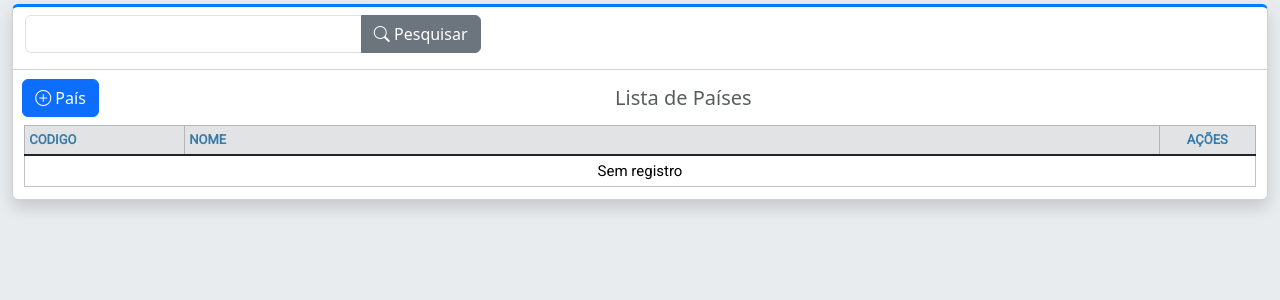
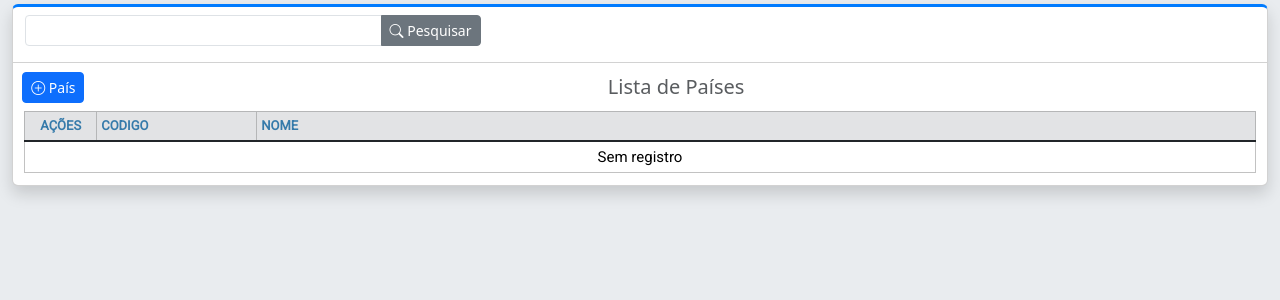
Before and after one commit to jvsjanilson/MeuFinanceiro, a Django app: page /pais/ in a window 1280 px wide. Shown: the part 65-365 px from the top of the page. Run offline with Django 4.2, Linux system fonts and the light colour scheme; the visitor is signed in with stand-in values (Sample User, id 1); data that the repository does not hold is empty.

Commit message:
feat: layout small pais

```diff
--- a/cadastro/templates/cadastro/pais/confirm_delete.html
+++ b/cadastro/templates/cadastro/pais/confirm_delete.html
@@ -17,8 +17,8 @@
                     </div>
 
                     <div class="card-footer">
-                        <button type="submit" class="btn btn-danger"><i class="bi bi-check-lg"></i> Confirmar</button>
-                        <a class="btn btn-secondary" href="{% url 'pais-list' %}"><i class="bi bi-reply"></i> Voltar</a>
+                        <button type="submit" class="btn btn-sm btn-danger"><i class="bi bi-check-lg"></i> Confirmar</button>
+                        <a class="btn btn-sm btn-secondary" href="{% url 'pais-list' %}"><i class="bi bi-reply"></i> Voltar</a>
                     </div>
 
                 </div>
--- a/cadastro/templates/cadastro/pais/list.html
+++ b/cadastro/templates/cadastro/pais/list.html
@@ -11,8 +11,8 @@
                             <div class="mb-3">
                                 <form  method="get">
                                     <div class="input-group ">
-                                        <input name="search" id="search" class="form-control " type="search" value="{{ search }}">
-                                        <button type="submit" class="btn btn-secondary"><i class="bi bi-search"></i> Pesquisar</button>
+                                        <input name="search" id="search" class="form-control form-control-sm" type="search" value="{{ search }}">
+                                        <button type="submit" class="btn btn-sm btn-secondary"><i class="bi bi-search"></i> Pesquisar</button>
                                     </div>
                                 </form>
                             </div>
@@ -20,7 +20,7 @@
                         {% if search %}
                         <div class="col-md-4 align-self-center">
                             <div class="mb-3">
-                                <a class="btn btn-danger" href="{% url 'pais-list' %}"><i class="bi bi-trash"></i> Limpa filtro</a>
+                                <a class="btn btn-sm btn-danger" href="{% url 'pais-list' %}"><i class="bi bi-trash"></i> Limpa filtro</a>
                             </div>
                         </div>
                         {%endif%}
@@ -44,7 +44,7 @@
                         <div class="row">
                             <div class="col-auto">
                                 {% if perms.cadastro.add_pais %}
-                                <a class="btn btn-primary " href="{% url 'pais-create' %}" ><i class="bi bi-plus-circle"></i>  {{ verbose_name }}</a>
+                                <a class="btn btn-sm btn-primary " href="{% url 'pais-create' %}" ><i class="bi bi-plus-circle"></i>  {{ verbose_name }}</a>
                                 {% endif %}
                             </div>
 
@@ -58,16 +58,14 @@
 
                     <thead class="table-secondary ">
                         <tr>
+                            <th class="text-center" style="width: 4.5rem">Ações</th>
                             <th style="width: 10rem">Codigo</th>
                             <th>Nome</th>
-                            <th class="text-center" style="width: 6rem">Ações</th>
                         </tr>
                     </thead>
                     <tbody class="table-group-divider">
                         {% for p in object_list %}
                             <tr>
-                                <td>{{ p.codigo }}</td>
-                                <td>{{ p.nome }}</td>
                                 <td class="text-center  d-flex justify-content-evenly">
                                     {% if perms.cadastro.change_pais %}
                                         <a href="{% url 'pais-update' p.pk %}"><i class="text-primary bi bi-pencil" ></i></a>
@@ -77,6 +75,8 @@
                                         <a  href="{% url 'pais-delete' p.pk %}"><i class="text-danger bi bi-trash3"></i></a>
                                     {%endif%}
                                 </td>
+                                <td>{{ p.codigo }}</td>
+                                <td>{{ p.nome }}</td>
                             </tr>
                         {% empty %}
                            <tr>
```
Also changed, not shown: cadastro/templates/cadastro/pais/form.html (+4 -4 lines).
